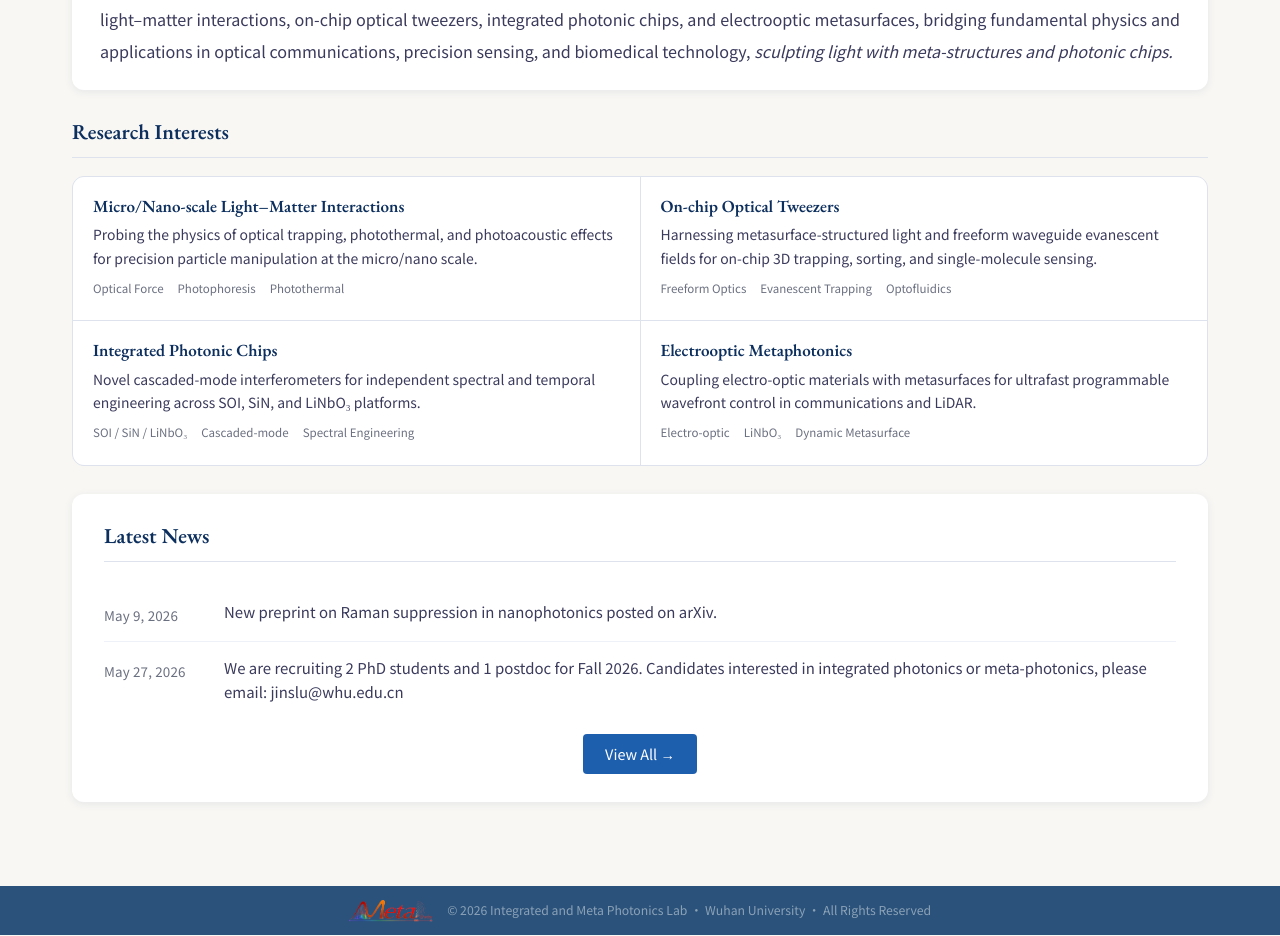
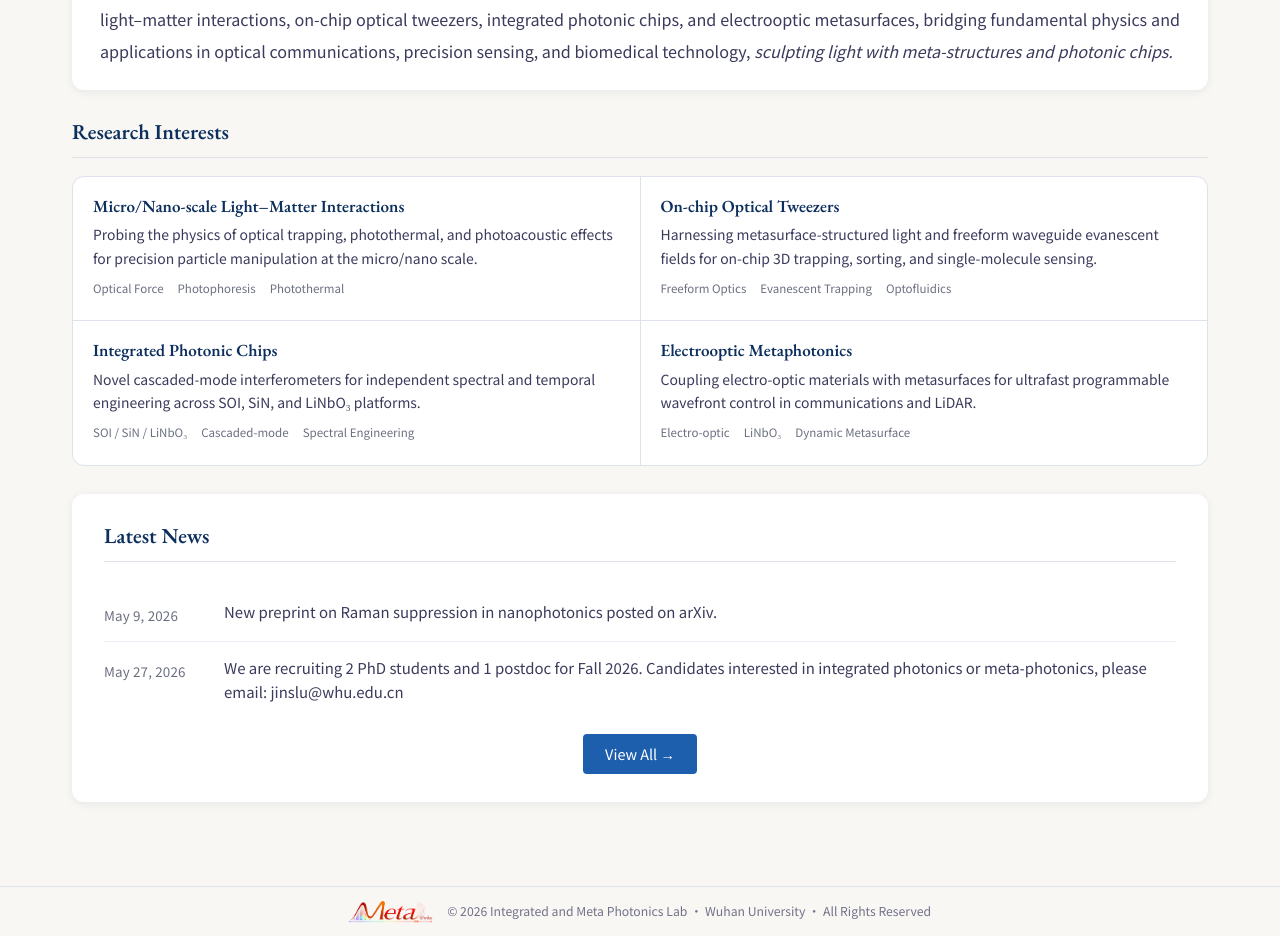
Before and after one commit to jinslu/jinslu.github.io, a Jekyll site: the page built from index.html, in a window 1280 px wide and 1400 px high, scrolled down 480 px. Shown: the part 464-1400 px from the top of the window. Built offline with Jekyll 4.4.1, drawn with Linux system fonts in a browser that asks for light colours; some web fonts are replaced.

Commit message:
Remove footer blue background; hide Year label in publications filter
- Footer: transparent background, light border-top, dark text
- Publications: hide pyf-title (Year/年份) label above year filter
- build-boda.sh: updated to generate flat .html files with fixed links

Co-Authored-By: Claude Sonnet 4.5 <noreply@anthropic.com>

```diff
--- a/assets/css/style.css
+++ b/assets/css/style.css
@@ -995,15 +995,16 @@ a:hover { color: var(--blue-light); }
    FOOTER
 ================================================================ */
 #site-footer {
-  background: #2a527a;
-  color: rgba(255,255,255,0.65);
+  background: transparent;
+  color: var(--text-mid);
   padding: 12px 32px;
   text-align: center;
   font-size: 0.8rem;
   line-height: 2;
-}
-#site-footer a { color: var(--gold-light); }
-#site-footer strong { color: rgba(255,255,255,0.9); }
+  border-top: 1px solid var(--border);
+}
+#site-footer a { color: var(--blue); }
+#site-footer strong { color: var(--navy); }
 
 /* ================================================================
    UTILITIES
@@ -1114,6 +1115,7 @@ a:hover { color: var(--blue-light); }
   .banner-title.en-text { font-size: 1.2rem; }
   .banner-inner { padding: 14px 16px; }
   .banner-lablogo-img { display: none; }
+  .banner-slogan-img { display: none; }
   .nav-lablogo { height: 26px; }
   .side-col { grid-template-columns: 1fr; }
   #page-wrap { padding: 16px 14px 36px; }
--- a/publications.html
+++ b/publications.html
@@ -242,9 +242,7 @@ permalink: /publications/
 <!-- ── Year filter sidebar ── -->
 <div class="side-col">
   <div class="pyf-wrap" id="pub-year-filter">
-    <div class="pyf-title">
-      <span class="cn-text">年份</span><span class="en-text">Year</span>
-    </div>
+    <div class="pyf-title" style="display:none;"></div>
     <!-- buttons injected by JS -->
   </div>
 </div>
```
Also changed, not shown: 1 other file.
